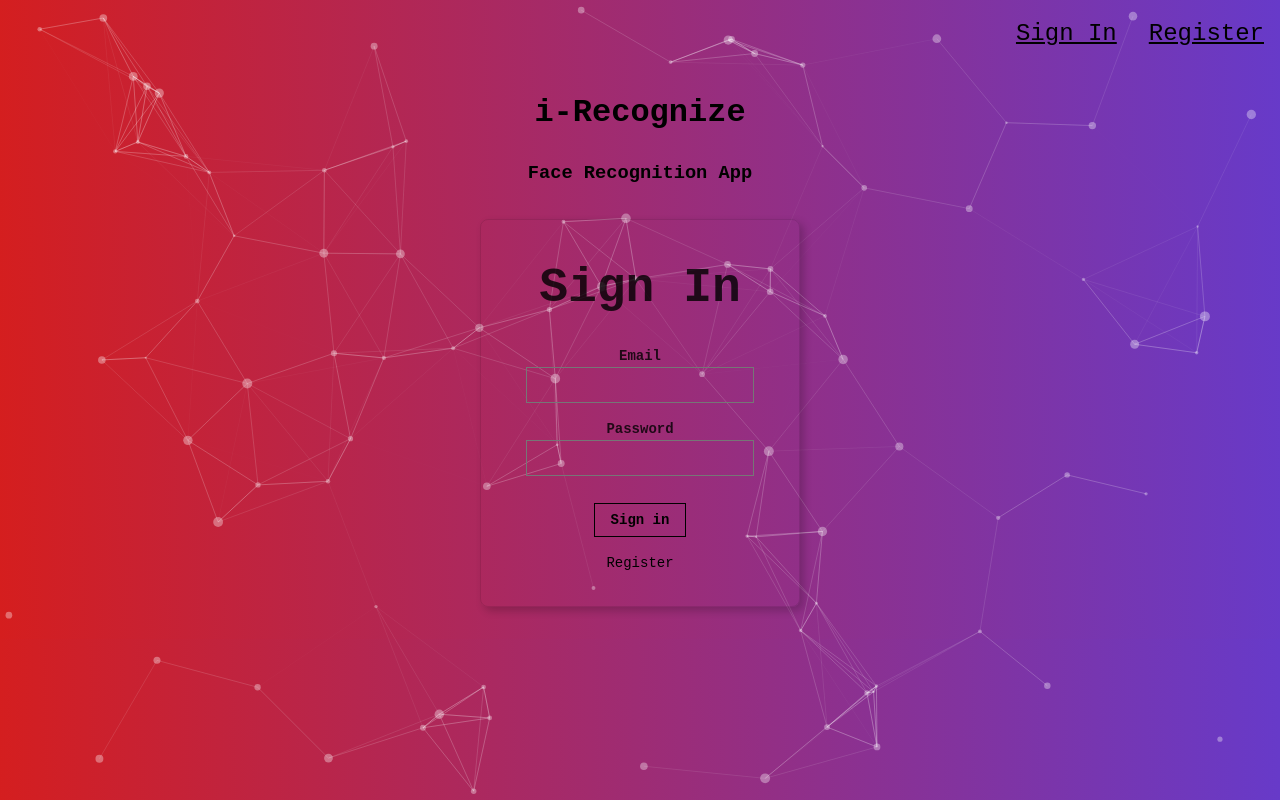
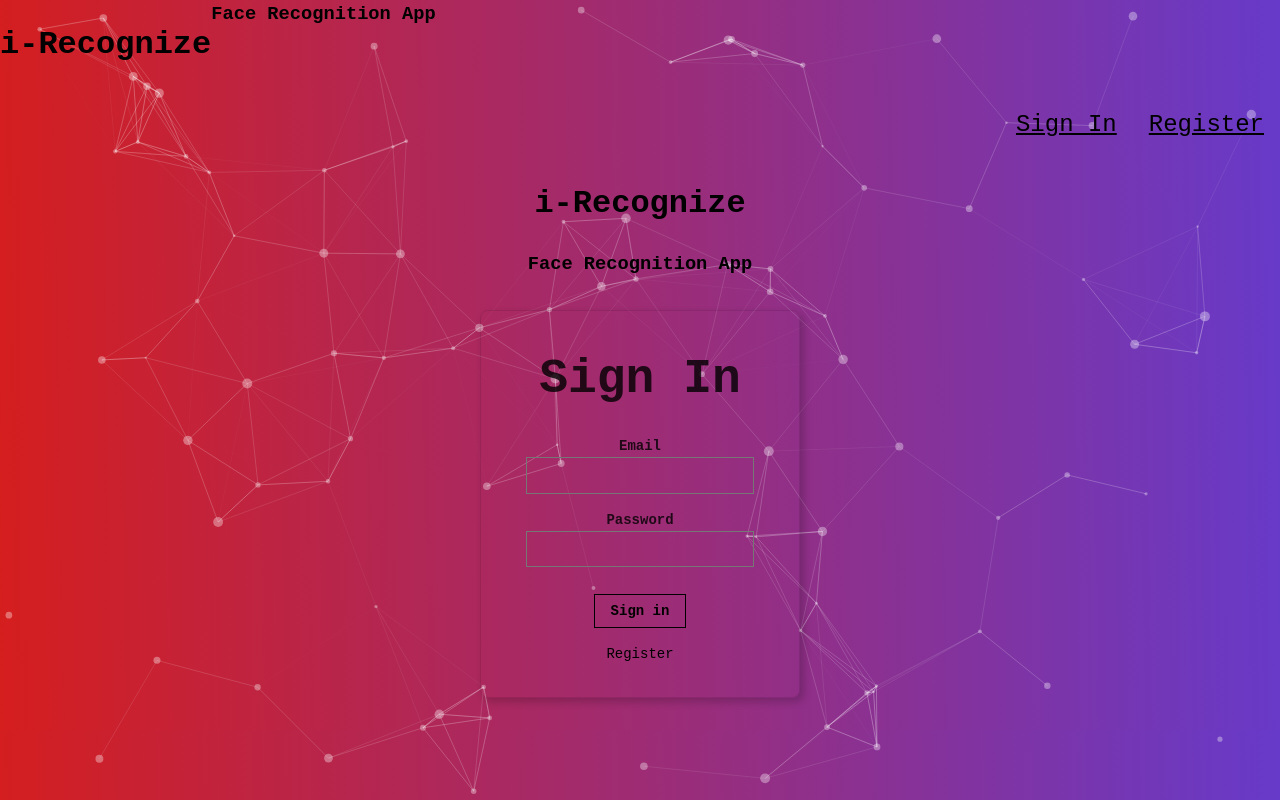
Before and after one commit to arx0x0/i-Recognize, a React (Create React App) app: page / in a window 1280 px wide. Built offline with nearby package versions, Linux system fonts and the light colour scheme.

Commit message:
actually done now

```diff
--- a/src/components/Navigation/Navigation.js
+++ b/src/components/Navigation/Navigation.js
@@ -10,10 +10,17 @@ const Navigation = ({ onRouteChange, isSignedIn }) => {
       );
     } else { //For when the user wants to sign in or register, the onRouteChange is called
       return (
+        <nav>
 
-        <nav style={{display: 'flex', justifyContent: 'flex-end'}}>
+          <div style={{display: 'flex', justifyContent: 'flex-start'}}>
+            <h1>i-Recognize</h1>
+            <h3>Face Recognition App</h3>
+        </div>
+
+        <div style={{display: 'flex', justifyContent: 'flex-end'}}>
           <p onClick={() => onRouteChange('signin')} className='f3 link dim black underline pa3 pointer'>Sign In</p>
           <p onClick={() => onRouteChange('register')} className='f3 link dim black underline pa3 pointer'>Register</p>
+        </div>
         </nav>
 
       );
--- a/src/index.css
+++ b/src/index.css
@@ -1,7 +1,7 @@
 body {
   margin: 0;
   padding: 0;
-  font-family: andale mono, monospace;
+  font-family: 'Courier New', monospace;
   background: linear-gradient(89deg, #d51e1e 0%, #673ac9 100%);
 }
 
```
